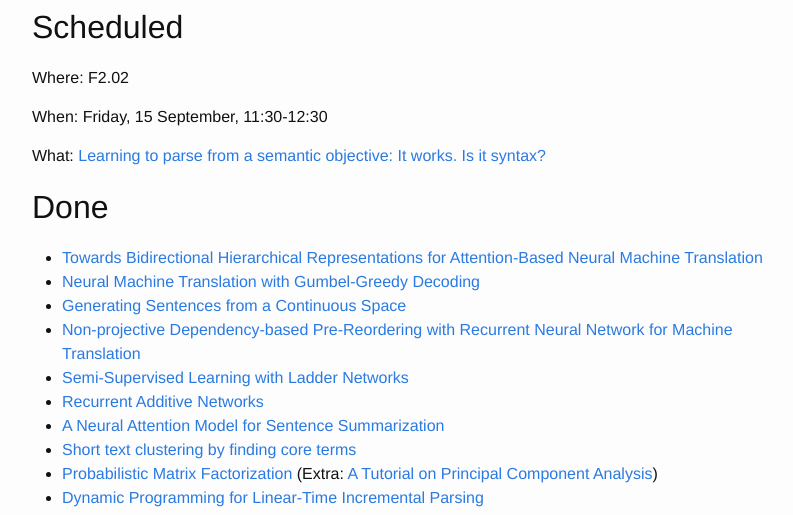
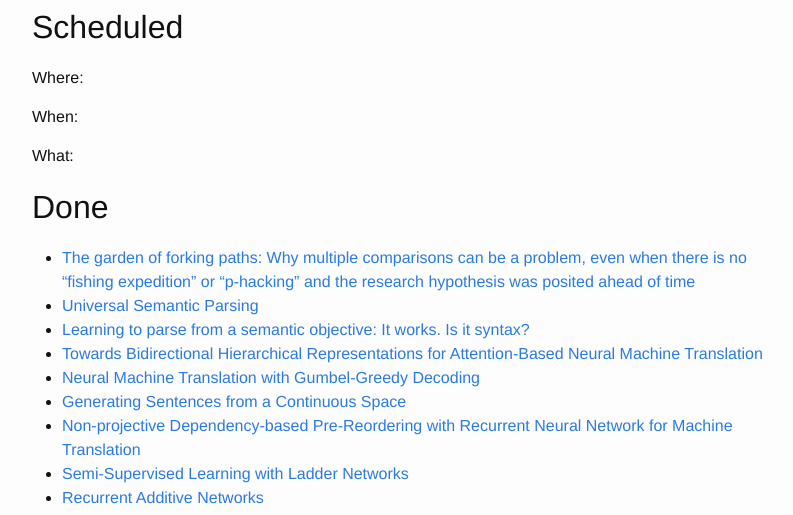
Before and after one commit to wilkeraziz/oldsite, a Jekyll site: the page built from pages/slpl.markdown, in a window 1280 px wide and 900 px high, cut to the strip 385-900 px from the top of the window. Shown: the whole strip, without its empty margins (238-1031 px from the left). Built offline with Jekyll 4.4.1, drawn with Linux system fonts in a browser that asks for light colours.

Commit message:
update slpl and inference

```diff
--- a/pages/slpl.markdown
+++ b/pages/slpl.markdown
@@ -11,15 +11,18 @@ This group is interested in NLP applications with a particular focus on parsing
 
 # Scheduled
 
-Where: F2.02
+Where:
 
-When: Friday, 15 September, 11:30-12:30
+When:
 
-What: [Learning to parse from a semantic objective: It works. Is it syntax?](https://arxiv.org/pdf/1709.01121.pdf)
+What:
 
 
 # Done
 
+* [The garden of forking paths: Why multiple comparisons can be a problem, even when there is no "fishing expedition" or "p-hacking" and the research hypothesis was posited ahead of time](http://www.stat.columbia.edu/~gelman/research/unpublished/p_hacking.pdf)
+* [Universal Semantic Parsing](https://arxiv.org/pdf/1702.03196.pdf)
+* [Learning to parse from a semantic objective: It works. Is it syntax?](https://arxiv.org/pdf/1709.01121.pdf)
 * [Towards Bidirectional Hierarchical Representations for Attention-Based Neural Machine Translation](https://arxiv.org/pdf/1707.05114)
 * [Neural Machine Translation with Gumbel-Greedy Decoding](https://arxiv.org/pdf/1706.07518.pdf)
 * [Generating Sentences from a Continuous Space](//arxiv.org/pdf/1511.06349.pdf)
```
Also changed, not shown: pages/inference.markdown (+3 -4 lines).
